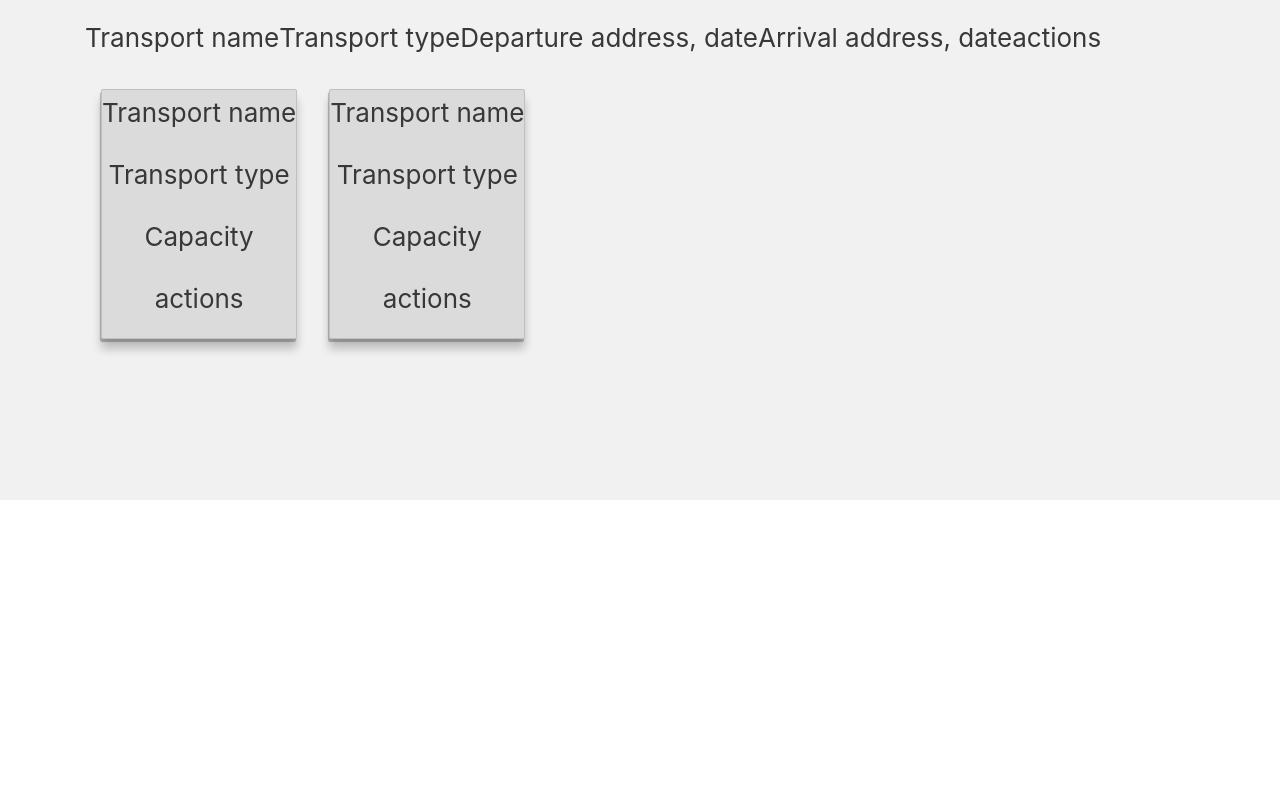
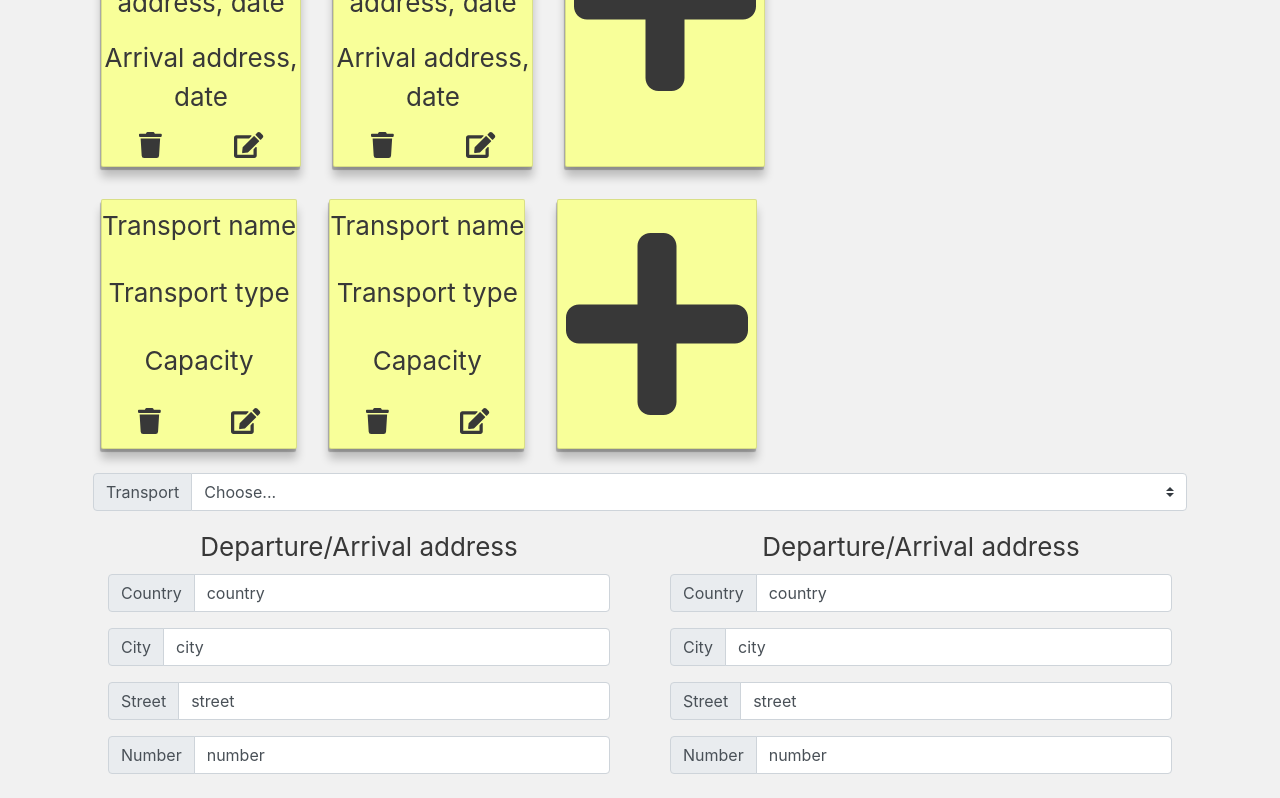
Before and after one commit to JacksSparr0w/aiposisi, a React (Create React App) app in the folder lab3/lab3react/: page / in a window 1280 px wide. Shown: the part 300-1098 px from the top of the page. Before the commit the page ends 800 px from the top, so only its background shows below. Built offline with nearby package versions, Linux system fonts and the light colour scheme.

Commit message:
LAB-3:Add icons

```diff
--- a/lab3/lab3react/src/App.css
+++ b/lab3/lab3react/src/App.css
@@ -1,7 +1,7 @@
 .card {
   max-width: 200px;
   min-height: 250px;
-  background-color: rgb(219, 219, 219);
+  background-color: rgb(248, 255, 153);
   border-radius: 2px;
   margin: 1rem;
   box-shadow: -1px 3px 1px rgba(0,0,0,0.25), 0 10px 10px rgba(0,0,0,0.22)
@@ -11,6 +11,13 @@
 .card:hover{
   box-shadow: -6px 5px 4px rgba(0,0,0,0.25), 0 10px 10px rgba(0,0,0,0.22)
 
+}
+
+
+.addCard {
+  width: inherit;
+  align-items: center;
+  justify-content: center;
 }
 
 .App {
--- a/lab3/lab3react/src/App.js
+++ b/lab3/lab3react/src/App.js
@@ -1,9 +1,10 @@
 import React from 'react';
-import logo from './logo.svg';
 import './App.css';
 import Home from './components/Home';
 import Routes from './components/route/Routes';
 import TransportList from './components/transport/TransportList';
+import InputTransport from './components/transport/InputTransport';
+import InputRoute from './components/route/InputRoute';
 
 function App() {
   return (
@@ -12,6 +13,8 @@ function App() {
         <Home/>
         <Routes/>
         <TransportList/>
+        <InputRoute/>
+        <InputTransport/>
         {/* Логика переключения компонентов */}
         </header>
     </div>
--- a/lab3/lab3react/src/components/route/InputAddress.js
+++ b/lab3/lab3react/src/components/route/InputAddress.js
@@ -4,8 +4,8 @@ class InputAddress extends React.Component {
     render() {
         return (
             <div className="container">
-                <label>Departure address</label>
-
+                <label>Departure/Arrival address</label>
+                {/* передать сюда что за адрес (departure/arrival) и отобразить */}
                 <div className="input-group mb-3">
                     <div className="input-group-prepend">
                         <span className="input-group-text" id="country">Country</span>
--- a/lab3/lab3react/src/components/route/InputRoute.js
+++ b/lab3/lab3react/src/components/route/InputRoute.js
@@ -19,11 +19,11 @@ class InputRoute extends React.Component {
                             </select>
                         </div>
 
-                        <div classNameName="row">
-                            <div classNameName="col-6">
+                        <div className="row">
+                            <div className="col-6">
                                 <InputAddress/>
                             </div>
-                            <div classNameName="col-6">
+                            <div className="col-6">
                                 <InputAddress/>
                             </div>
                         </div>
--- a/lab3/lab3react/src/components/route/Route.js
+++ b/lab3/lab3react/src/components/route/Route.js
@@ -1,20 +1,23 @@
 import React from 'react';
-import { FontAwesomeIcon } from '@fortawesome/react-fontawesome'
+import { FontAwesomeIcon } from '@fortawesome/react-fontawesome';
+import { faTrash } from '@fortawesome/free-solid-svg-icons';
+import { faEdit } from '@fortawesome/free-solid-svg-icons';
+
 
 class Route extends React.Component {
 
     render() {
         return (
-            <div className="d-flex justify-content-around">
+            <div className="card d-flex justify-content-around">
                 <p>Transport name</p>
                 <p> Transport type</p>
                 <p>Departure address, date</p>
                 <p>Arrival address, date</p>
-                <p>actions</p>
-                <i class="fas fa-trash-alt"></i>
-                <FontAwesomeIcon icon={['fab', 'apple']} />
-                <FontAwesomeIcon icon="check-square" />
-                <FontAwesomeIcon icon="coffee" />
+
+                <div className="d-flex justify-content-around mb-2">
+                <FontAwesomeIcon icon={faTrash} />
+                <FontAwesomeIcon icon={faEdit} />
+                </div>
             </div>
         );
     }
--- a/lab3/lab3react/src/components/route/Routes.js
+++ b/lab3/lab3react/src/components/route/Routes.js
@@ -1,5 +1,7 @@
 import React from 'react';
 import Route from './Route';
+import { FontAwesomeIcon } from '@fortawesome/react-fontawesome';
+import { faPlus } from '@fortawesome/free-solid-svg-icons';
 
 class Routes extends React.Component {
 
@@ -7,8 +9,11 @@ class Routes extends React.Component {
         return (
             <div className="container row">
                 {/* список маршрутов */}
-                <Route/>
-                <Route/>
+                <Route />
+                <Route />
+                <div className="card addCard">
+                    <FontAwesomeIcon icon={faPlus} size="8x" />
+                </div>
             </div>
         );
     }
--- a/lab3/lab3react/src/components/transport/InputTransport.js
+++ b/lab3/lab3react/src/components/transport/InputTransport.js
@@ -1,5 +1,4 @@
 import React from 'react';
-import './App.css';
 
 class InputTransport extends React.Component {
   render() {
--- a/lab3/lab3react/src/components/transport/Transport.js
+++ b/lab3/lab3react/src/components/transport/Transport.js
@@ -1,4 +1,7 @@
 import React from 'react';
+import { FontAwesomeIcon } from '@fortawesome/react-fontawesome';
+import { faTrash } from '@fortawesome/free-solid-svg-icons';
+import { faEdit } from '@fortawesome/free-solid-svg-icons';
 
 class Transport extends React.Component {
 
@@ -8,7 +11,11 @@ class Transport extends React.Component {
                 <p>Transport name</p>
                 <p> Transport type</p>
                 <p>Capacity</p>
-                <p>actions</p>
+
+                <div className="d-flex justify-content-around mb-2">
+                <FontAwesomeIcon icon={faTrash} />
+                <FontAwesomeIcon icon={faEdit} />
+                </div>
             </div>
         );
     }
--- a/lab3/lab3react/src/components/transport/TransportList.js
+++ b/lab3/lab3react/src/components/transport/TransportList.js
@@ -1,5 +1,7 @@
 import React from 'react';
 import Transport from './Transport';
+import { FontAwesomeIcon } from '@fortawesome/react-fontawesome';
+import { faPlus } from '@fortawesome/free-solid-svg-icons';
 
 class TransportList extends React.Component {
 
@@ -9,6 +11,11 @@ class TransportList extends React.Component {
                 {/* список  транспорта*/}
                 <Transport/>
                 <Transport/>
+
+                <div className="card addCard">
+                    <FontAwesomeIcon icon={faPlus} size="8x" />
+                </div>
+
             </div>
         );
     }
```
